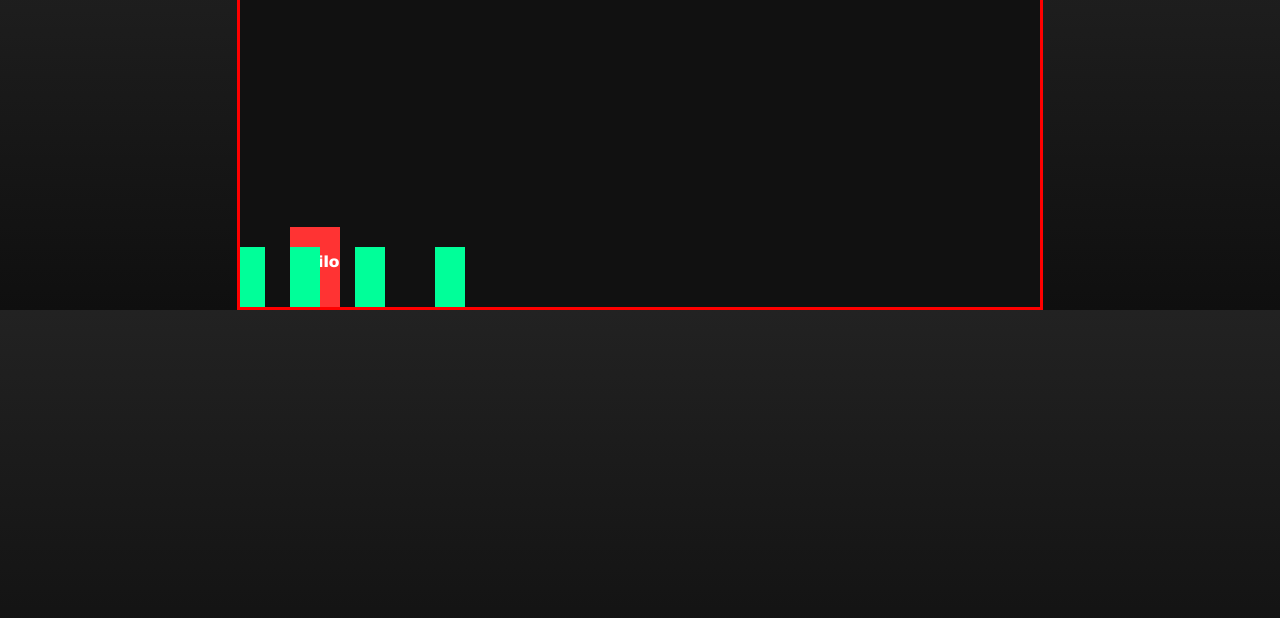
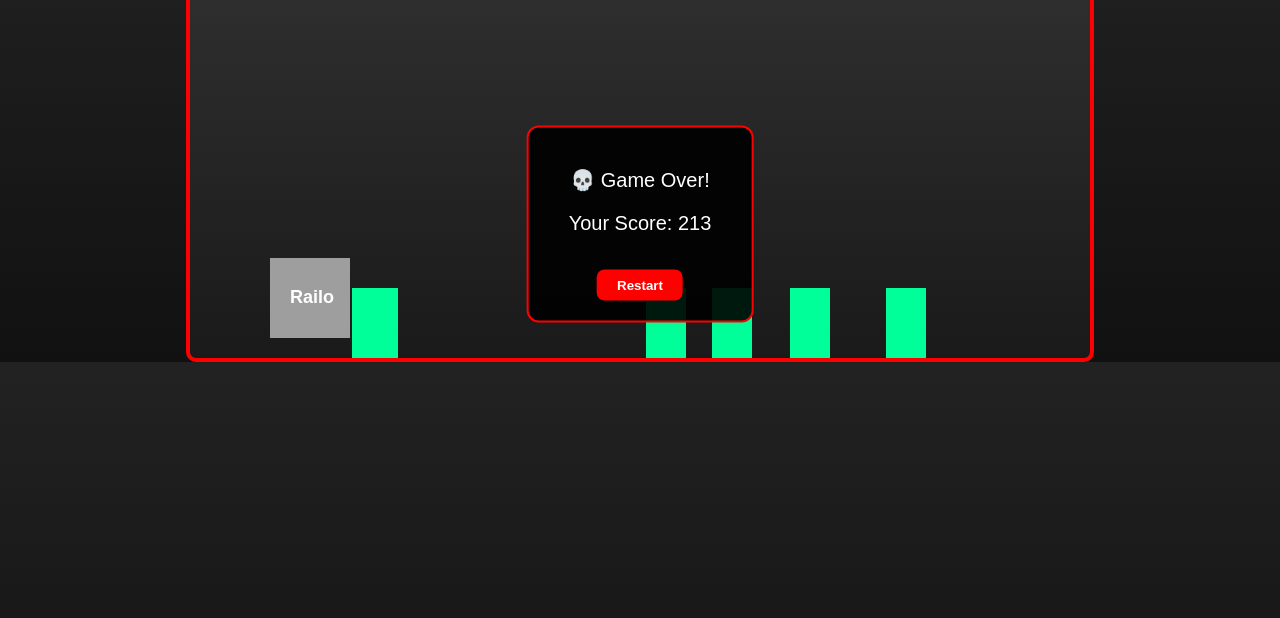
Before and after one commit to bashona20/railo, a plain HTML site: page index.html in a window 1280 px wide. Shown: the part 96-714 px from the top of the page. Drawn offline with Linux system fonts and the light colour scheme.

Commit message:
Update index.html

```diff
--- a/index.html
+++ b/index.html
@@ -7,32 +7,61 @@
   <style>
     body {
       margin: 0;
-      background: linear-gradient(to top, #0f0f0f, #222);
       overflow: hidden;
       font-family: Arial, sans-serif;
+      background: linear-gradient(to top, #111, #222);
     }
 
     #gameCanvas {
       display: block;
-      margin: 0 auto;
-      background: #111;
-      border: 3px solid #ff0000;
+      margin: auto;
+      background: linear-gradient(to top, #1a1a1a, #333);
+      border: 4px solid #ff0000;
+      border-radius: 10px;
     }
 
+    /* Floating Railo logos */
     .logo {
       position: absolute;
       width: 60px;
-      animation: spin 6s linear infinite;
+      animation: float 4s ease-in-out infinite alternate;
     }
 
     .logo1 { top: 20px; left: 20px; }
-    .logo2 { top: 20px; right: 20px; }
-    .logo3 { bottom: 20px; left: 20px; }
-    .logo4 { bottom: 20px; right: 20px; }
+    .logo2 { top: 20px; right: 20px; animation-delay: 1s; }
+    .logo3 { bottom: 20px; left: 20px; animation-delay: 2s; }
+    .logo4 { bottom: 20px; right: 20px; animation-delay: 3s; }
 
-    @keyframes spin {
-      from { transform: rotate(0deg); }
-      to { transform: rotate(360deg); }
+    @keyframes float {
+      from { transform: translateY(0px); }
+      to { transform: translateY(-15px); }
+    }
+
+    /* Game Over popup */
+    #gameOver {
+      display: none;
+      position: absolute;
+      top: 40%;
+      left: 50%;
+      transform: translate(-50%, -50%);
+      background: rgba(0,0,0,0.9);
+      color: #fff;
+      padding: 20px 40px;
+      border-radius: 12px;
+      text-align: center;
+      font-size: 20px;
+      border: 2px solid red;
+    }
+
+    #gameOver button {
+      margin-top: 15px;
+      padding: 8px 20px;
+      background: red;
+      border: none;
+      border-radius: 8px;
+      color: white;
+      font-weight: bold;
+      cursor: pointer;
     }
   </style>
 </head>
@@ -44,33 +73,58 @@
   <img src="https://img.cryptorank.io/coins/rialo1754294268891.png" class="logo logo4">
 
   <!-- Game -->
-  <canvas id="gameCanvas" width="800" height="400"></canvas>
+  <canvas id="gameCanvas" width="900" height="450"></canvas>
+
+  <!-- Game Over Popup -->
+  <div id="gameOver">
+    <p>💀 Game Over!</p>
+    <p id="finalScore"></p>
+    <button onclick="restartGame()">Restart</button>
+  </div>
 
   <script>
     const canvas = document.getElementById("gameCanvas");
     const ctx = canvas.getContext("2d");
 
+    // Load Running Man sprite (open-source placeholder)
+    const sprite = new Image();
+    sprite.src = "https://opengameart.org/sites/default/files/run_anim_preview.gif";
+    // 🔴 Replace this link with a real running man sprite sheet (PNG/GIF sequence)
+
+    let frame = 0;
+    let spriteWidth = 48, spriteHeight = 48; // adjust according to sprite
     let player = {
-      x: 50,
-      y: 300,
-      width: 50,
+      x: 80,
+      y: 350,
+      width: 80,
       height: 80,
       velocityY: 0,
       gravity: 0.5,
-      jumpPower: -10
+      jumpPower: -12
     };
 
     let obstacles = [];
     let score = 0;
+    let gameOver = false;
 
     function drawPlayer() {
-      ctx.fillStyle = "#ff3333";
-      ctx.fillRect(player.x, player.y, player.width, player.height);
+      // Animate sprite
+      ctx.drawImage(sprite, player.x, player.y, player.width, player.height);
 
-      // T-shirt Railo text
-      ctx.fillStyle = "#fff";
-      ctx.font = "16px Arial Black";
-      ctx.fillText("Railo", player.x + 5, player.y + 40);
+      // Railo T-shirt text (on chest)
+      ctx.fillStyle = "white";
+      ctx.font = "bold 18px Arial";
+      ctx.fillText("Railo", player.x + 20, player.y + 45);
+    }
+
+    function updatePlayer() {
+      player.y += player.velocityY;
+      player.velocityY += player.gravity;
+
+      if (player.y + player.height > canvas.height - 20) {
+        player.y = canvas.height - player.height - 20;
+        player.velocityY = 0;
+      }
     }
 
     function drawObstacles() {
@@ -81,10 +135,10 @@
     }
 
     function updateObstacles() {
-      obstacles.forEach(ob => ob.x -= 5);
+      obstacles.forEach(ob => ob.x -= 6);
       obstacles = obstacles.filter(ob => ob.x + ob.width > 0);
       if (Math.random() < 0.02) {
-        obstacles.push({ x: canvas.width, y: 340, width: 30, height: 60 });
+        obstacles.push({ x: canvas.width, y: 380, width: 40, height: 70 });
       }
     }
 
@@ -96,30 +150,23 @@
           player.y < ob.y + ob.height &&
           player.y + player.height > ob.y
         ) {
-          alert("Game Over! Your score: " + score);
-          document.location.reload();
+          gameOver = true;
+          document.getElementById("finalScore").innerText = "Your Score: " + score;
+          document.getElementById("gameOver").style.display = "block";
         }
-      }
-    }
-
-    function updatePlayer() {
-      player.y += player.velocityY;
-      player.velocityY += player.gravity;
-
-      if (player.y + player.height > canvas.height) {
-        player.y = canvas.height - player.height;
-        player.velocityY = 0;
       }
     }
 
     function drawScore() {
       ctx.fillStyle = "#fff";
-      ctx.font = "20px Arial Black";
-      ctx.fillText("Score: " + score, 650, 30);
+      ctx.font = "22px Arial Black";
+      ctx.fillText("Score: " + score, 730, 30);
     }
 
     function gameLoop() {
+      if (gameOver) return;
       ctx.clearRect(0, 0, canvas.width, canvas.height);
+
       drawPlayer();
       drawObstacles();
       drawScore();
@@ -128,6 +175,7 @@
       updateObstacles();
       checkCollision();
 
+      frame += 0.2;
       score++;
       requestAnimationFrame(gameLoop);
     }
@@ -138,7 +186,18 @@
       }
     });
 
-    gameLoop();
+    function restartGame() {
+      obstacles = [];
+      score = 0;
+      gameOver = false;
+      player.y = 350;
+      document.getElementById("gameOver").style.display = "none";
+      gameLoop();
+    }
+
+    sprite.onload = () => {
+      gameLoop();
+    };
   </script>
 </body>
 </html>
```
